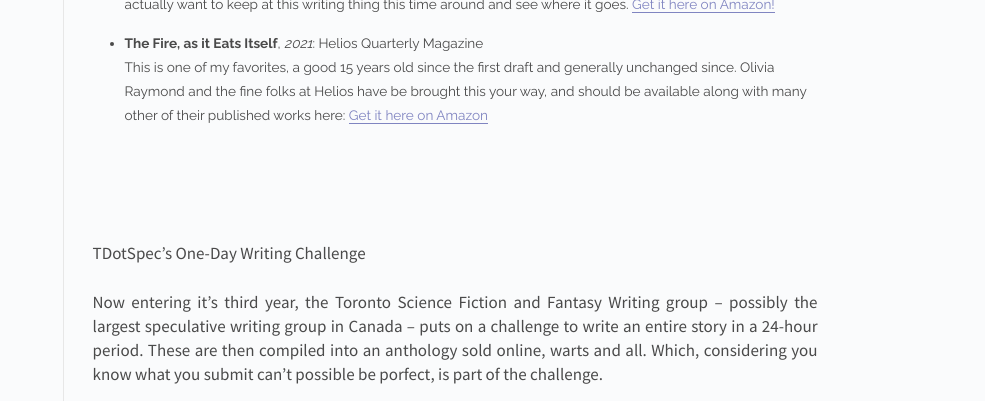
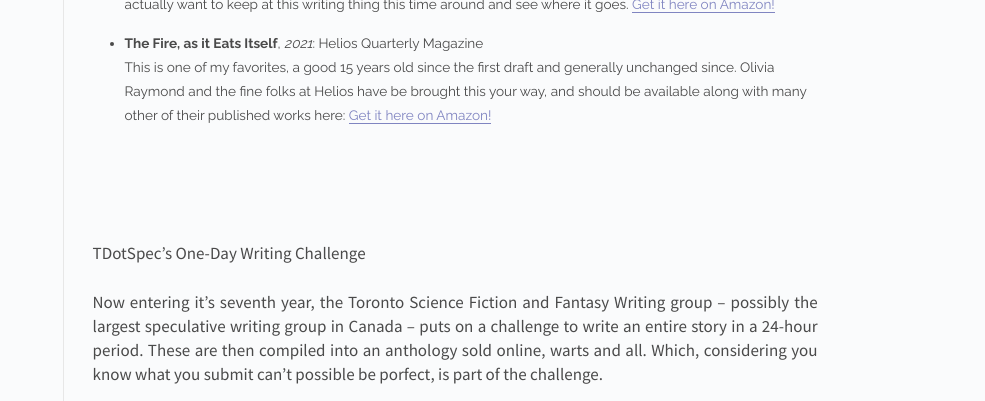
Before and after one commit to Butler-Brand/Butler-Brand.github.io, a Jekyll site: the page built from _posts/2020-01-02-publications-post.md, in a window 1280 px wide. Shown: the part 1186-1587 px from the top of the page, without its empty margins (295-1280 px from the left). Built offline with Jekyll 4.4.1, drawn with Linux system fonts in a browser that asks for light colours; Markdown is read by kramdown in place of the engine named in the settings.

Commit message:
Update 2020-01-02-publications-post.md
slight adjustments and corrections

```diff
--- a/_posts/2020-01-02-publications-post.md
+++ b/_posts/2020-01-02-publications-post.md
@@ -48,14 +48,14 @@ Look on my Works, ye Mighty, and despair!
 * <strong>The Fire, as it Eats Itself</strong>, <em>2021</em>: Helios Quarterly Magazine<br />
 	This is one of my favorites, a good 15 years old since the first draft and generally unchanged since. Olivia Raymond and the fine folks at Helios have
 	be brought this your way, and should be available along with many other of their published works here:
-	<a href="https://www.amazon.ca/gp/product/B09CJB84ZC?tag=books2read02-20" target="_blank">Get it here on Amazon</a>
+	<a href="https://www.amazon.ca/gp/product/B09CJB84ZC?tag=books2read02-20" target="_blank">Get it here on Amazon!</a>
 
 <p>&nbsp;</p>
 <p>&nbsp;</p>
 
 TDotSpec's One-Day Writing Challenge
 
-Now entering it's third year, the Toronto Science Fiction and Fantasy Writing group -- possibly the largest speculative writing group in Canada -- puts on a challenge
+Now entering it's seventh year, the Toronto Science Fiction and Fantasy Writing group -- possibly the largest speculative writing group in Canada -- puts on a challenge
 to write an entire story in a 24-hour period. These are then compiled into an anthology sold online, warts and all. Which, considering you know what
 you submit can't possible be porfect, is part of the challenge.
 
```
